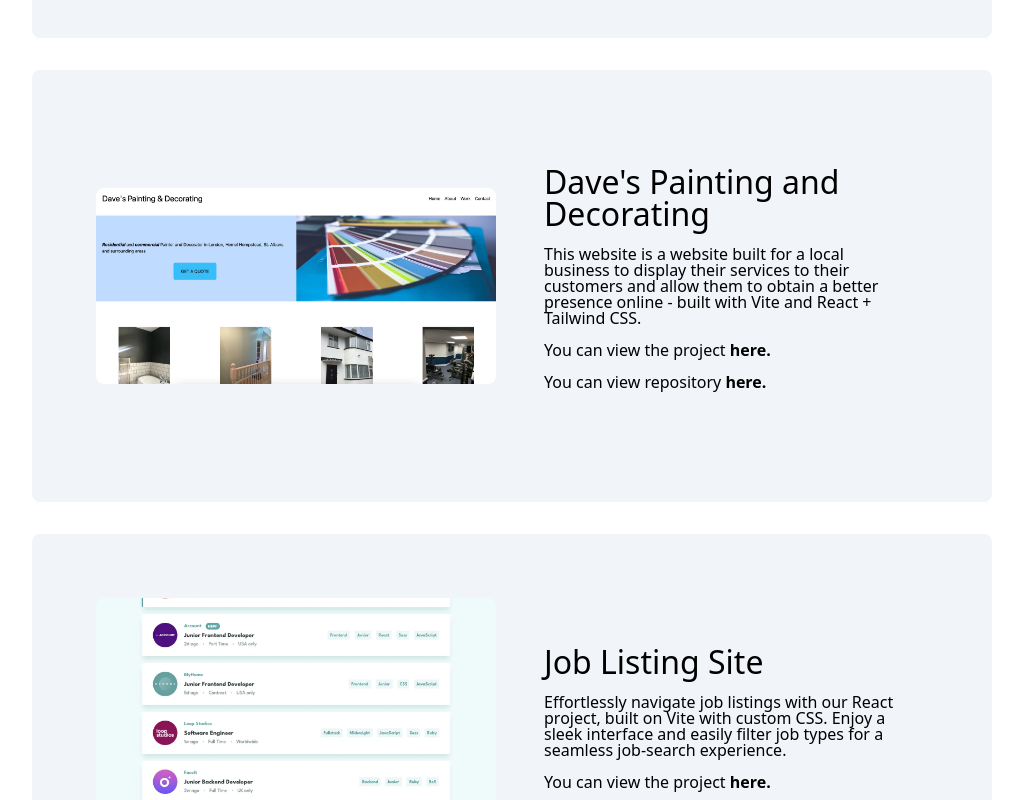
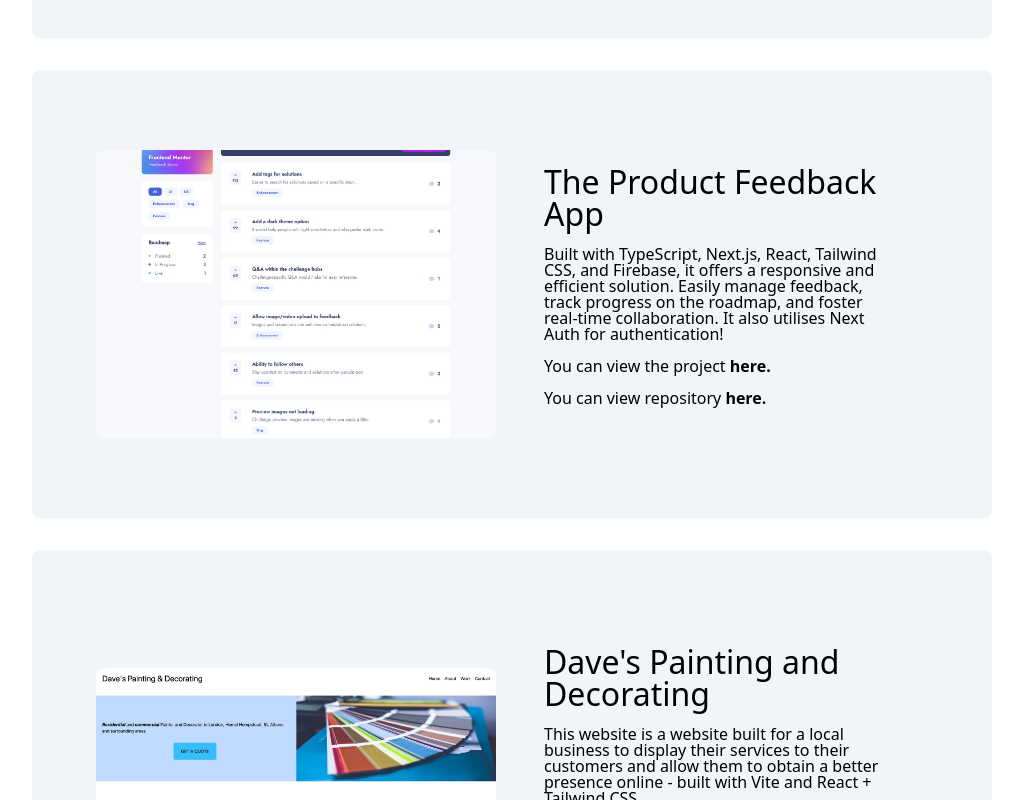
Before and after one commit to Chaffexd/portfolio-updated, a Next.js app: page /projects in a window 1280 px wide. Shown: the part 1060-1860 px from the top of the page, without its empty margins (128-1151 px from the left). Built offline with nearby package versions, Linux system fonts and the light colour scheme.

Commit message:
added new project

```diff
--- a/components/projects/AllProjects.js
+++ b/components/projects/AllProjects.js
@@ -18,6 +18,15 @@ const projectData = [
     imageSource: "/images/movieapp.webp",
     link: "https://movie-app-six-orpin.vercel.app/",
     repo: "https://github.com/Chaffexd/movie-app"
+  },
+  {
+    id: "p9",
+    title: "The Product Feedback App",
+    excerpt:
+      "Built with TypeScript, Next.js, React, Tailwind CSS, and Firebase, it offers a responsive and efficient solution. Easily manage feedback, track progress on the roadmap, and foster real-time collaboration. It also utilises Next Auth for authentication!",
+    imageSource: "/images/product-feedback.webp",
+    link: "https://product-feedback-app-beta.vercel.app/",
+    repo: "https://github.com/Chaffexd/product-feedback-app"
   },
   {
     id: "p3",
```
Also changed, not shown: public/images/product-feedback.webp (added).
